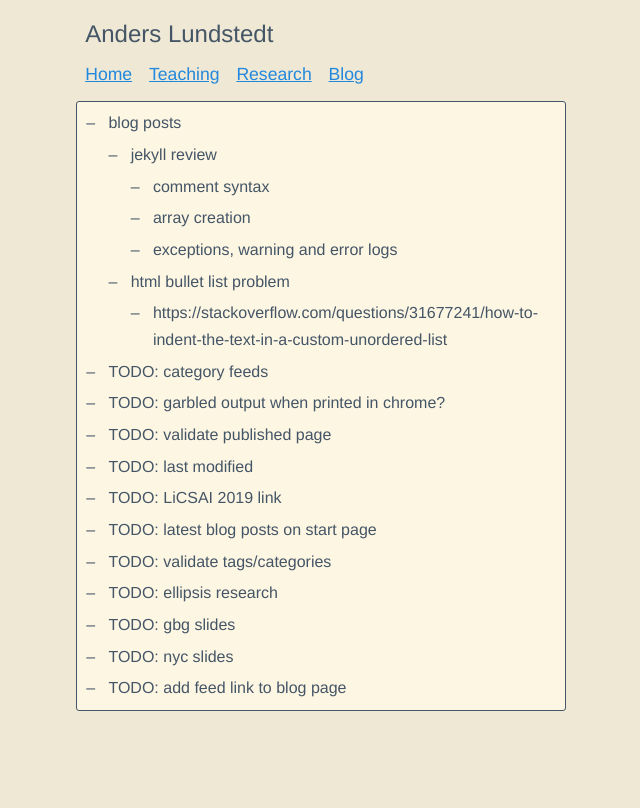
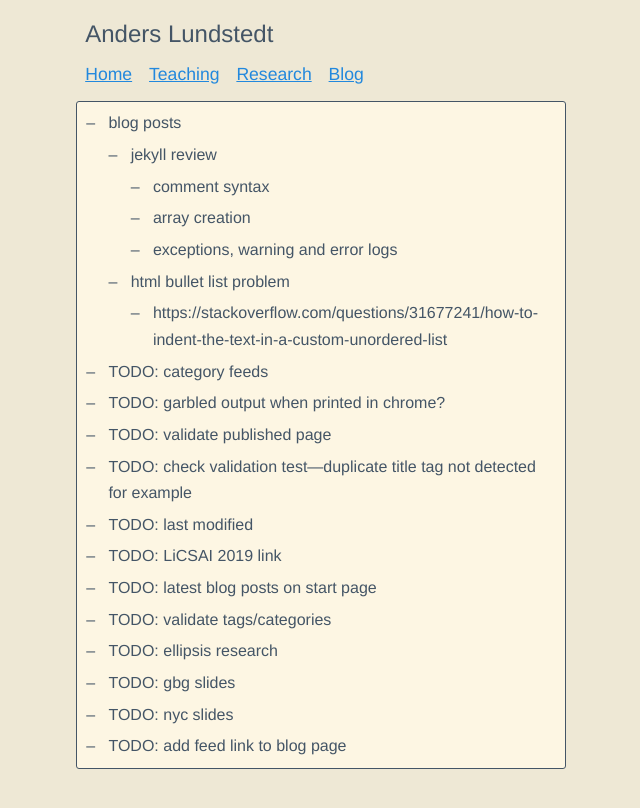
Before and after one commit to anderslundstedt/anderslundstedt.github.io, a Jekyll site: the page built from TODO.md, in a window 1280 px wide. Shown: the top 808 px of the page, without its empty margins (319-959 px from the left). Built offline with Jekyll 4.4.1, drawn with Linux system fonts in a browser that asks for light colours.

Commit message:
updated TODO

```diff
--- a/TODO.md
+++ b/TODO.md
@@ -12,6 +12,7 @@ title: TODOs
 - {{ "TODO: category feeds" | log_warning }}
 - {{ "TODO: garbled output when printed in chrome?" | log_warning }}
 - {{ "TODO: validate published page" | log_warning }}
+- {{ "TODO: check validation test---duplicate title tag not detected for example" | log_warning }}
 - {{ "TODO: last modified" | log_warning }}
 - {{ "TODO: LiCSAI 2019 link" | log_warning }}
 - {{ "TODO: latest blog posts on start page" | log_warning }}
```
